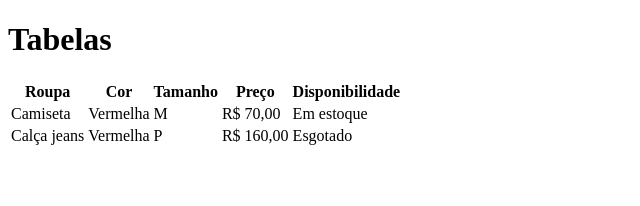
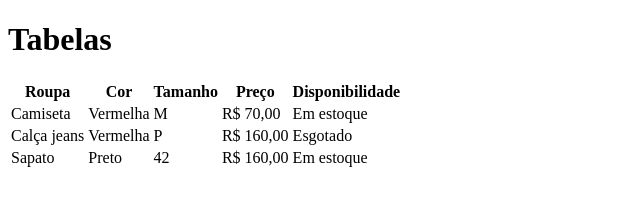
Before and after one commit to Gi-hui/aula-tabela, a plain HTML site: page index.html in a window 1280 px wide. Shown: the whole page, without its empty margins (0-640 px from the left). Drawn offline with Linux system fonts and the light colour scheme.

Commit message:
Nova linha adicionada

```diff
--- a/index.html
+++ b/index.html
@@ -33,6 +33,13 @@
             <td>R$ 160,00</td>
             <td>Esgotado</td>
         </tr>
+        <tr>
+            <td>Sapato</td>
+            <td>Preto</td>
+            <td>42</td>
+            <td>R$ 160,00</td>
+            <td>Em estoque</td>
+        </tr>
     </table>
 
     <!-- table>tr*3>td*5 tecras de atalho para agilizar -->
```
